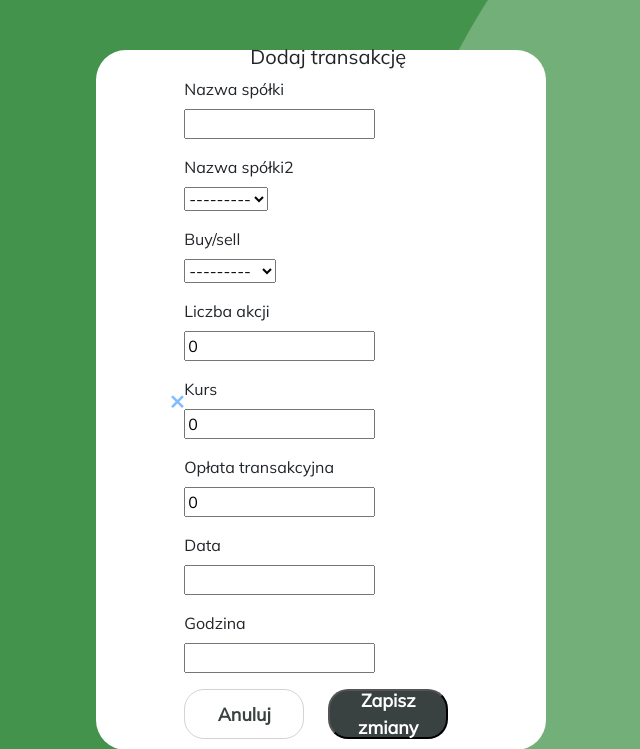
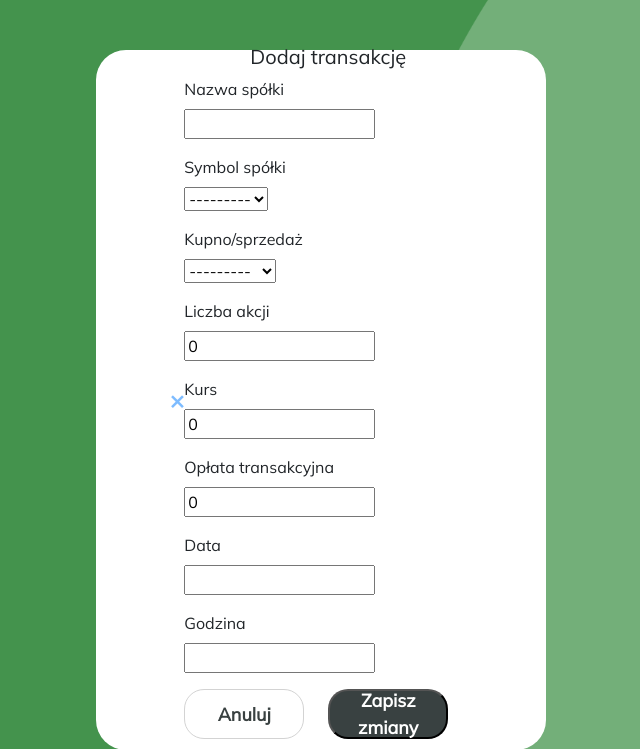
Before and after one commit to MaksymKokocinski/Optifolio-dev, a Django app: template optifolio/templates/optifolio/add_transaction.html in a window 1280 px wide. Shown: the top 749 px of the page, without its empty margins (319-959 px from the left). Run offline with Django 3.2, Linux system fonts and the light colour scheme; the template is opened without the code that fills it: values that come from a table or form of the project are taken from there, others are empty; some libraries are stand-ins or nearby versions.

Commit message:
Fixed problem with empty fields (date and hour) in AddSharesForm

```diff
--- a/optifolio/forms.py
+++ b/optifolio/forms.py
@@ -66,10 +66,11 @@ class AddSharesForm(ModelForm):
     def clean(self):
         cleaned_data = super().clean()
         if cleaned_data:
-            date_value = cleaned_data.get('date')
-            hour_value = cleaned_data.get('hour')
-            if date_value > now().date():
-                raise forms.ValidationError("You can't enter a future date")
-            elif date_value == now().date() and hour_value > now().time():
-                raise forms.ValidationError("You can't enter a future hour")
+            if cleaned_data['date'] and  cleaned_data['hour']:
+                date_value = cleaned_data.get('date')
+                hour_value = cleaned_data.get('hour')
+                if date_value > now().date():
+                    raise forms.ValidationError("You can't enter a future date")
+                elif date_value == now().date() and hour_value > now().time():
+                    raise forms.ValidationError("You can't enter a future hour")
             return cleaned_data
--- a/optifolio/models.py
+++ b/optifolio/models.py
@@ -44,7 +44,7 @@ class VisData(models.Model):
 
     TITLE_CHOICES = list_names
     title = models.CharField(max_length=200, null=True,blank=True)
-    title2 = models.CharField(max_length=200, choices = TITLE_CHOICES, null=True,blank=True)
+    title2 = models.CharField(max_length=200, choices = TITLE_CHOICES, null=True,blank=False)
 
     portfolio_name = models.ForeignKey(Portfolio,on_delete=models.SET_NULL,blank=True, null=True)
 
--- a/optifolio/templates/optifolio/add_transaction.html
+++ b/optifolio/templates/optifolio/add_transaction.html
@@ -29,12 +29,12 @@
         {{ form.title.errors }}
     </div>
     <div class="form-group formdiv">
-        <label for="{{ form.title2.id_for_label }}">Nazwa spółki2</label>
+        <label for="{{ form.title2.id_for_label }}">Symbol spółki</label>
         {{ form.title2 }}
         {{ form.title2.errors }}
     </div>
     <div class="form-group formdiv">
-        <label for="{{ form.buy_sell.id_for_label }}">Buy/sell</label>
+        <label for="{{ form.buy_sell.id_for_label }}">Kupno/sprzedaż</label>
         {{ form.buy_sell }}
         {{ form.buy_sell.errors }}
     </div>
```
Also changed, not shown: optifolio/migrations/0005_alter_visdata_title2.py (added).
